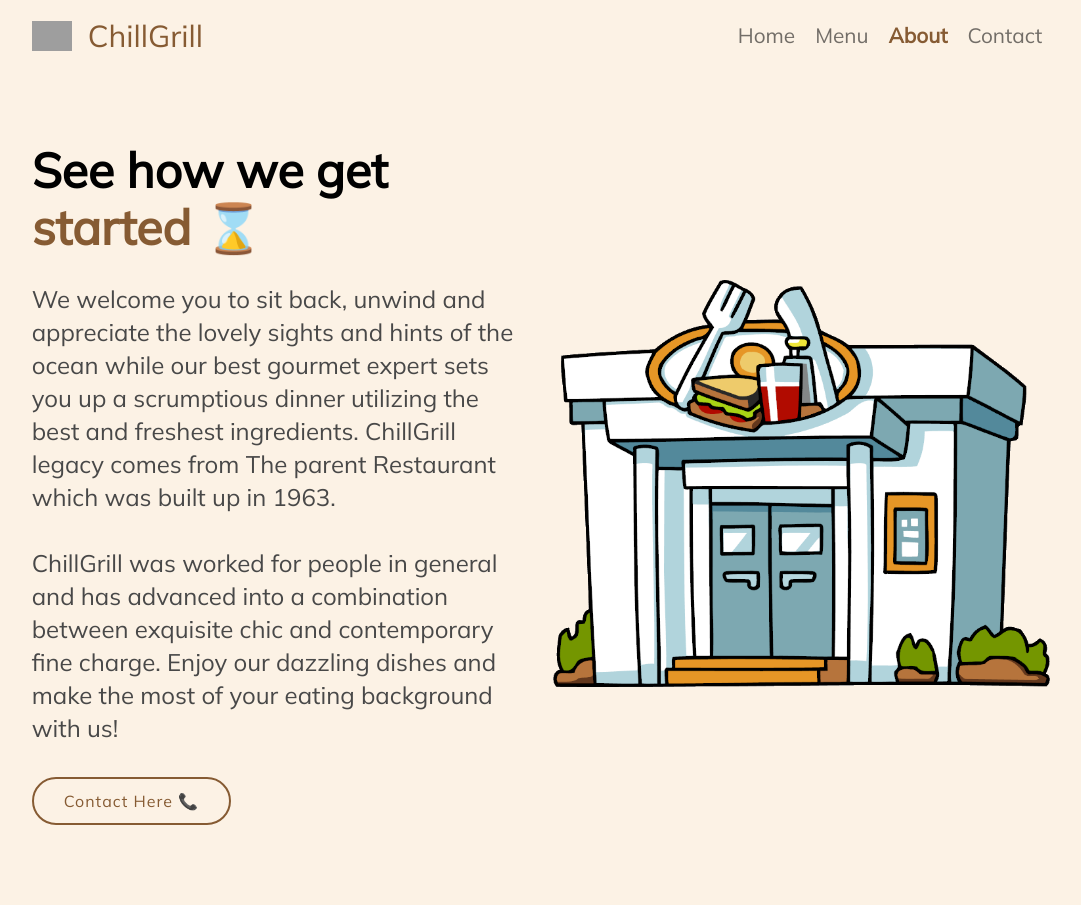
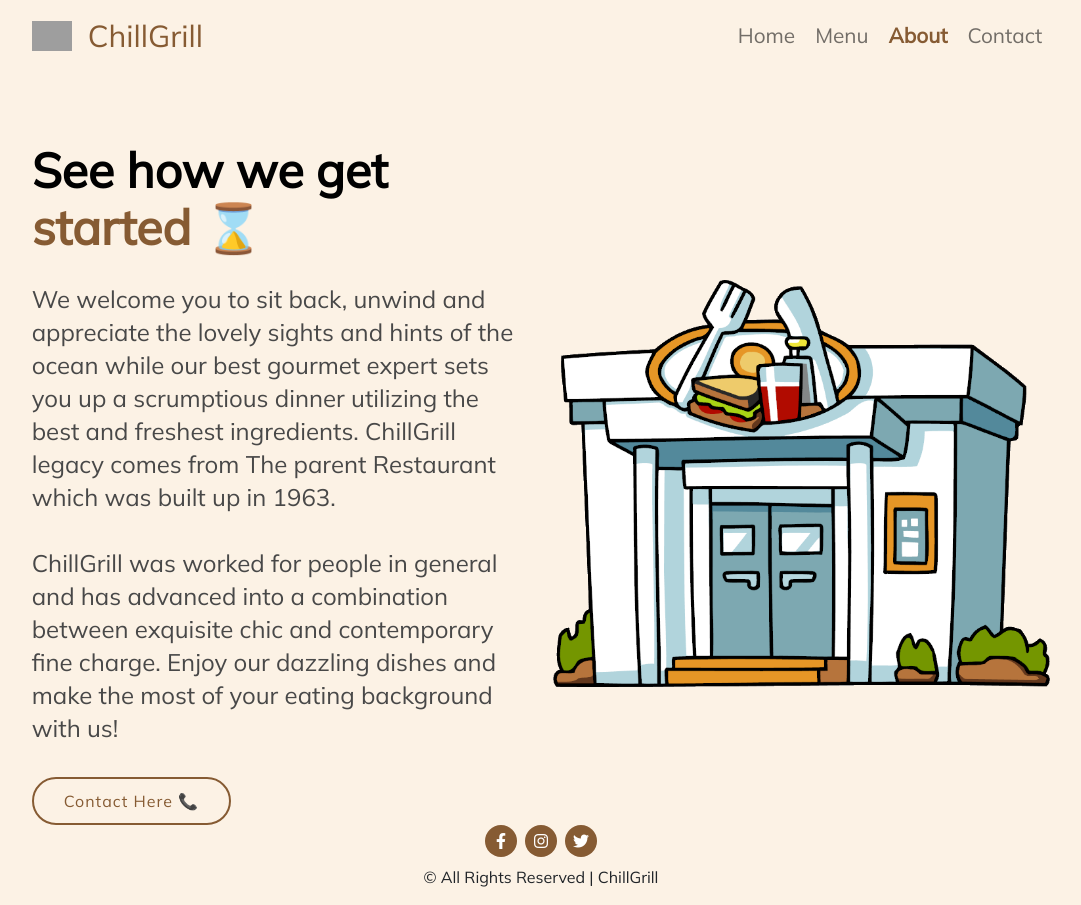
Before and after one commit to adilcodes/Restaurant-App, a React (Create React App) app: page /about in a window 1280 px wide. Shown: the whole page, without its empty margins (99-1180 px from the left). Before the commit the page ends 825 px from the top, so only its background shows below. Built offline with nearby package versions, Linux system fonts and the light colour scheme; grey boxes are pictures that could not be loaded.

Commit message:
Footer component Completed

```diff
--- a/src/App.js
+++ b/src/App.js
@@ -8,9 +8,11 @@ import Contact from "../src/pages/Contact";
 import NoPage from "../src/pages/NoPage";
 import "../node_modules/bootstrap/dist/css/bootstrap.min.css";
 import "../node_modules/bootstrap/dist/js/bootstrap.bundle";
+import Footer from "./components/Footer";
 
 function App() {
   return (
+    <>
       <BrowserRouter>
         <Routes>
           <Route path="/" element={<NavBar />}>
@@ -21,7 +23,9 @@ function App() {
             <Route path="*" element={<NoPage />} />
           </Route>
         </Routes>
+        <Footer />
       </BrowserRouter>
+    </>
   );
 }
 
--- /dev/null
+++ b/src/components/Footer.jsx
@@ -0,0 +1,27 @@
+import React from 'react';
+import { Link } from "react-router-dom";
+
+export default function Footer() {
+  return (
+    <div className="container-fluid">
+        <div className="row">
+            <div className="col-10 mx-auto text-center">
+                <div className="mx-auto mb-2 d-flex justify-content-center align-items-center gap-2">
+                    <a href="https://www.facebook.com/" target="_blank" className="footer-sm-icon d-flex justify-content-center align-items-center">
+                        <i className="fa-brands fa-facebook-f"></i>
+                    </a>
+                    <a href="https://www.instagram.com/" target="_blank" className="footer-sm-icon d-flex justify-content-center align-items-center">
+                        <i className="fa-brands fa-instagram"></i>
+                    </a>
+                    <a href="https://twitter.com/" target="_blank" className="footer-sm-icon d-flex justify-content-center align-items-center">
+                        <i className="fa-brands fa-twitter"></i>
+                    </a>
+                </div>
+                <p>
+                    © All Rights Reserved | <Link to="/" className="text-decoration-none colored-text">ChillGrill</Link>
+                </p>
+            </div>
+        </div>
+    </div>
+  )
+}
--- a/src/index.css
+++ b/src/index.css
@@ -34,7 +34,7 @@ body{
 /* Home page CSS */
 #header{
     width: 100%;
-    min-height: 80vh;
+    min-height: 75vh;
     margin-top: 70px;
 }
 #header h1{
@@ -106,3 +106,26 @@ body{
     color: #865B33 !important;
     border: 1px solid #865B33 !important;
 }
+
+/* Footer CSS */
+.footer-sm-icon{
+    height: 2rem !important;
+    width: 2rem !important;
+    border-radius: 50%;
+    background-color: #865B33;
+    text-decoration: none;
+    color: #fff;
+    border: 1px solid transparent;
+    transition: 0.3s ease-in-out;
+}
+.footer-sm-icon:hover{
+    background: #fff !important;
+    color: #865B33 !important;
+    border: 1px solid #865B33 !important;
+}
+.colored-text{
+    color: inherit;
+}
+.colored-text:hover{
+    color: #865B33 !important;
+}
```
Lines whose indentation alone changed are shown as unchanged.
